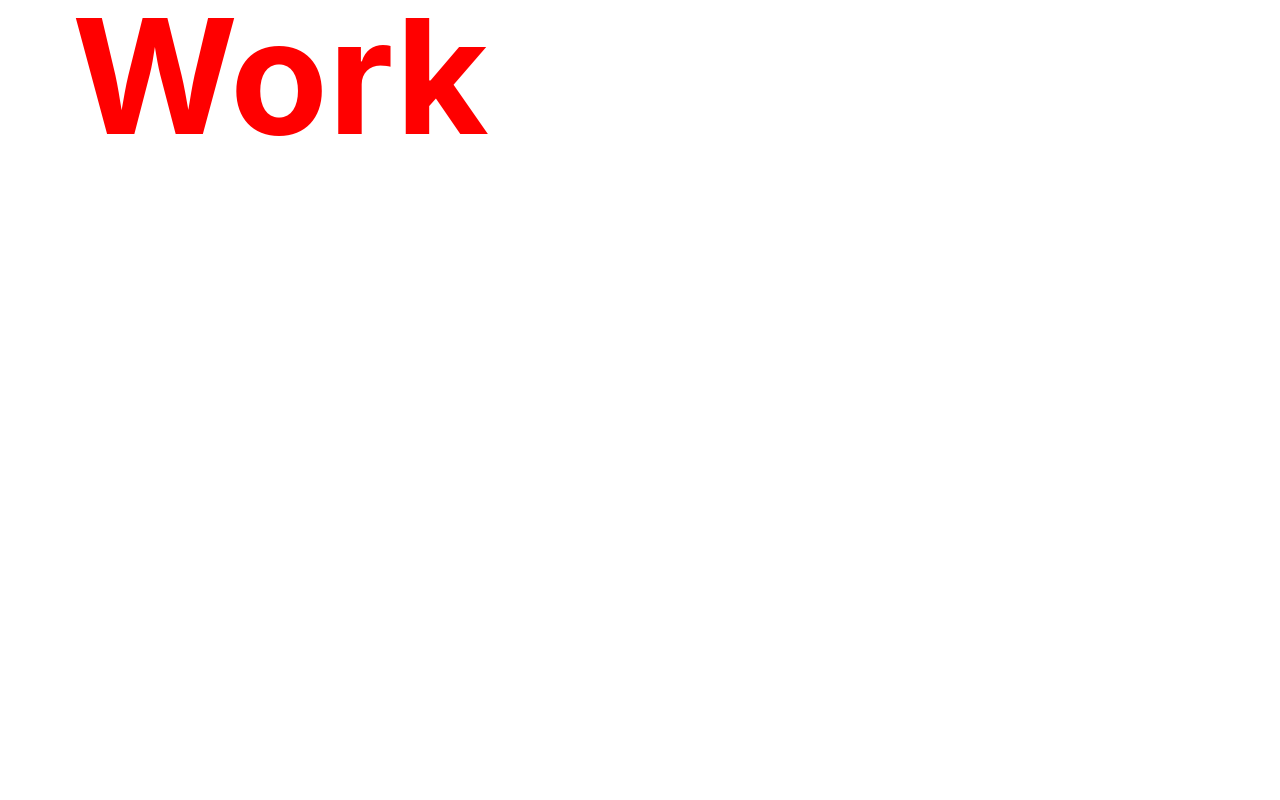
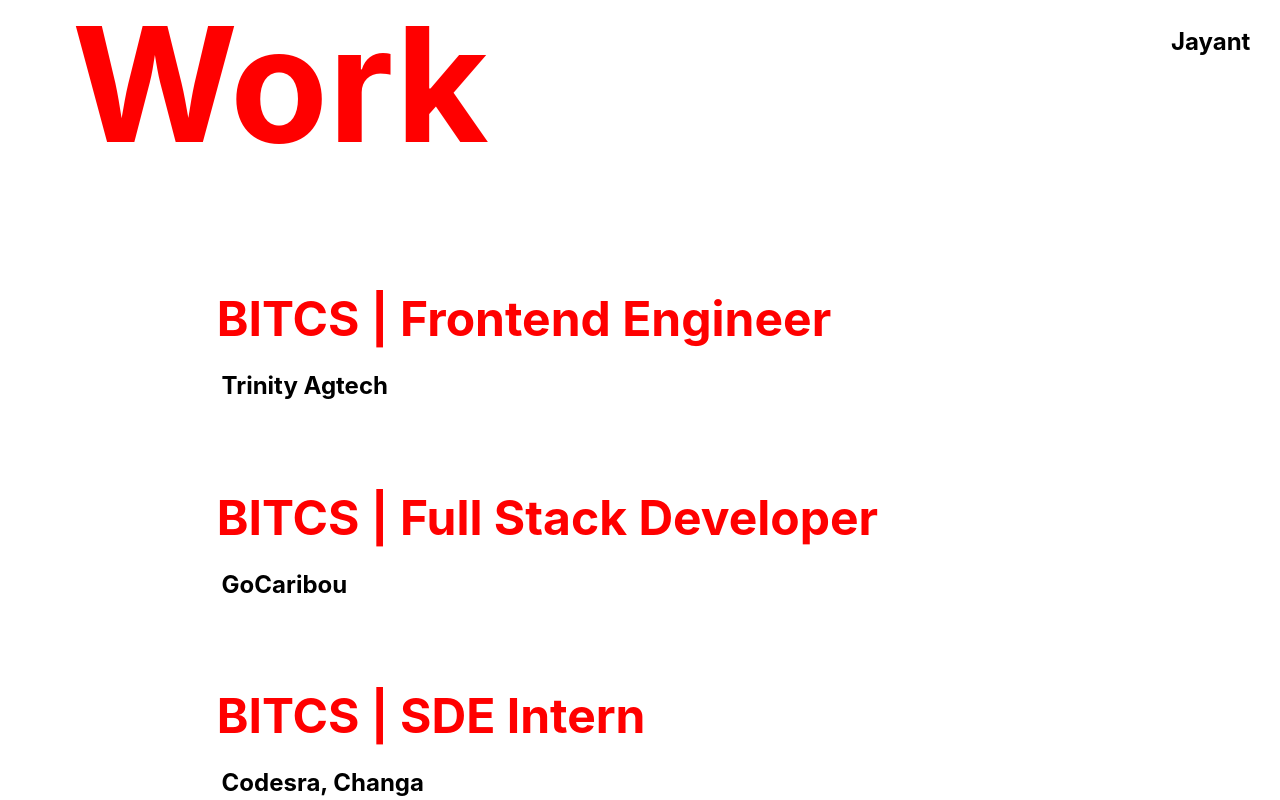
Before and after one commit to jayantAhluwalia/jayantAhluwalia.github.io, a React (Vite) app: page /work in a window 1280 px wide. Shown: the top 800 px of the page. Built offline with nearby package versions, Linux system fonts and the light colour scheme.

Commit message:
added work page

```diff
--- a/src/components/FloatingText.tsx
+++ b/src/components/FloatingText.tsx
@@ -33,7 +33,10 @@
         onMouseOver={handleHover}
         onMouseLeave={() => setText(introText)}
       >
-        <Link to={route} style={{ textDecoration: "none", color: "inherit" }}>
+        <Link
+          to={route as string}
+          style={{ textDecoration: "none", color: "inherit" }}
+        >
           {text}
         </Link>
       </h1>
--- /dev/null
+++ b/src/components/WorkCard.tsx
@@ -0,0 +1,26 @@
+import { useState } from "react";
+import { workDetail } from "../constant";
+
+const WorkCard = (props: workDetail) => {
+  const { title, projectName, keyPoints } = props;
+  const [show, setShow] = useState(false);
+  return (
+    <div
+      onMouseOver={() => setShow(true)}
+      onMouseLeave={() => setShow(false)}
+      className="work-card"
+    >
+      <h1>{title}</h1>
+      <p>{projectName}</p>
+      {show && (
+        <ul>
+          {keyPoints.map((points, idx) => {
+            return <li>{points}</li>;
+          })}
+        </ul>
+      )}
+    </div>
+  );
+};
+
+export default WorkCard;
--- a/src/constant.ts
+++ b/src/constant.ts
@@ -3,8 +3,8 @@
   afterText: string;
   isHello?: boolean;
   speed: "fast" | "med" | "slow";
-  route: "/about" | "/work" | "/contact" | "/";
-  isHomeLink?: boolean
+  route?: "/about" | "/work" | "/contact" | "/";
+  isHomeLink?: boolean;
 }
 
 export const aboutPageContent: string[] = [
@@ -14,3 +14,54 @@
 
   "With a strong belief in collaborative power, I thrive on engaging cross-functional teams to build exceptional products. My interpersonal skills and effective communication ensure diverse perspectives for innovative, user-centric solutions. Committed to excellence, I embrace challenges, inspire others, and leave a lasting impact through my code, contributing to a better digital world.",
 ];
+
+export interface workDetail {
+  title: string;
+  projectName: string;
+  keyPoints: string[];
+}
+
+export const workContent: workDetail[] = [
+  {
+    title: "BITCS | Frontend Engineer",
+    projectName: "Trinity Agtech",
+    keyPoints: [
+      `
+      Served as a senior frontend developer, spearheading the migration of the UI module from a .NET monolith to React, resulting in a significant enhancement of the user experience`,
+      `Optimized existing codebase by refactoring and implementing best practices, leading to improved code quality and maintainability.`,
+      `Demonstrated strong problem-solving skills by resolving bugs and addressing issues, ensuring a seamless user experience and high product quality.`,
+      `Led the complete revamp of the homepage UI into an interactive and customizable page, utilizing React, Redux, and Material UI to deliver a visually appealing and engaging user interface.`,
+    ],
+  },
+  {
+    title: "BITCS | Full Stack Developer",
+    projectName: "GoCaribou",
+    keyPoints: [
+      `Thrived as a full-stack developer, leveraging expertise in Golang.`,
+      `Led the decoupling of complex functionalities from a monolithic architecture, transforming them into efficient microservices using Golang and TypeScript.`,
+      `Collaborated closely with teams such as Analytics and DevOps, ensuring seamless integration and effective communication in order to reduce downtime and enhance overall system performance.`,
+      `Demonstrated proactive project management skills through daily standups, sprint planning, and the creation of monitoring dashboards using ELK, contributing to streamlined development processes and improved team coordination.`,
+    ],
+  },
+  {
+    title: "BITCS | SDE Intern",
+    projectName: "Codesra, Changa",
+    keyPoints: [
+      `Commenced career as a software developer intern, gaining hands-on experience with TypeScript, React, Next.js, Redux, and React Native.`,
+      `Collaborated in resolving UI issues, actively participating in daily scrums, and contributing to the addition of new features and pages.`,
+      `Demonstrated adaptability and a proactive approach while working in a dynamic team environment, honing skills in front-end development and problem-solving.
+      `,
+      `Acquired valuable knowledge in software development methodologies and successfully contributed to the overall growth of the team during the internship period.`,
+    ],
+  },
+  {
+    title: "OmniPresent Robottech | SDE Intern",
+    projectName: "CHMS(survellience system), Drone monitoring system",
+    keyPoints: [
+      `Successfully contributed as a software developer intern at Omnipresent Robot Tech, utilizing Python, TypeScript, and frameworks such as Angular, Flask, and Django.`,
+      `Demonstrated proficiency in maintaining and enhancing the existing product, resolving bugs, and implementing new client features.`,
+      `Played a key role in optimizing the user experience by revamping the product's UI, resulting in improved efficiency and enhanced user satisfaction.`,
+      `Actively collaborated with a dynamic team to deliver high-quality solutions, gaining valuable experience in software development and contributing to the company's success.`,
+    ],
+  },
+];
--- a/src/index.css
+++ b/src/index.css
@@ -24,8 +24,8 @@
 /* #root {
   max-width: 1280px;
   max-height: 100vh;
+  height: 100%;
   margin: 0 auto;
-  padding: 4rem;
   text-align: center;
 } */
 
@@ -41,6 +41,7 @@
   flex-direction: column;
   justify-content: center;
   align-items: center;
+  /* margin-top: 30%; */
 }
 
 h1 {
@@ -94,6 +95,9 @@
   flex-direction: column;
   justify-content: center;
   align-items: center;
+  background: url("/public/Untitled_design_4.png");
+  background-repeat: no-repeat;
+  background-size: cover;
 }
 
 .about-title {
@@ -114,20 +118,20 @@
   font-size: larger;
 }
 
-.fixedButton{
+.fixedButton {
   position: fixed;
   top: 0px;
   right: 0px;
   padding: 20px;
 }
-.roundedFixedBtn{
+.roundedFixedBtn {
   height: 60px;
   line-height: 80px;
   width: 60px;
   font-size: 2em;
   font-weight: bold;
   border-radius: 50%;
-background-color: #4CAF50;
+  background-color: #4caf50;
   color: white;
   text-align: center;
   cursor: pointer;
@@ -150,3 +154,60 @@
   text-align: left;
   margin: 0% 25%;
 }
+
+.work-page {
+  margin: 0;
+  padding: 0;
+  height: 100%;
+  display: flex;
+  flex-direction: column;
+  justify-content: space-between;
+}
+
+.work-page-title {
+  margin-bottom: 1em;
+}
+
+.work-page-cont {
+  display: flex;
+  flex-direction: column;
+  justify-content: center;
+  align-items: center;
+  flex: 1;
+  /* margin-top: 40%; */
+}
+
+.work-page-cont h1 {
+  font-size: 5em;
+}
+
+.work-page p {
+  color: black;
+  margin-left: 1em;
+  font-size: x-large;
+  font-weight: bolder;
+}
+
+.work-card h1 {
+  padding: 0;
+  font-size: 3em;
+}
+
+.work-card {
+  display: flex;
+  flex-direction: column;
+  align-items: flex-start;
+  width: 70%;
+  color: black;
+  margin: 2em;
+  transition: margin-left 0.3s ease;
+}
+.work-card:hover {
+  margin: -20px;
+}
+
+/* .work-card ul {
+  transition: margin-left 0.3s ease;
+}
+.work-card ul:hover {
+} */
--- a/src/pages/Work.tsx
+++ b/src/pages/Work.tsx
@@ -1,9 +1,26 @@
+import FloatingText from "../components/FloatingText";
+import HomeLink from "../components/HomeLink";
+import WorkCard from "../components/WorkCard";
+import { workContent } from "../constant";
+
 const Work = () => {
   return (
-    <>
-      <h1>Work</h1>
-    </>
-  )
-}
+    <div className="work-page">
+      <h1 className="work-page-title">Work</h1>
+      <div className="work-page-cont">
+        {workContent.map((content, idx) => {
+          return (
+            <WorkCard
+              title={content.title}
+              projectName={content.projectName}
+              keyPoints={content.keyPoints}
+            />
+          );
+        })}
+      </div>
+      <HomeLink />
+    </div>
+  );
+};
 
-export default Work
+export default Work;
```
Also changed, not shown: public/Untitled_design_4.png (added). Lines whose indentation alone changed are shown as unchanged.
